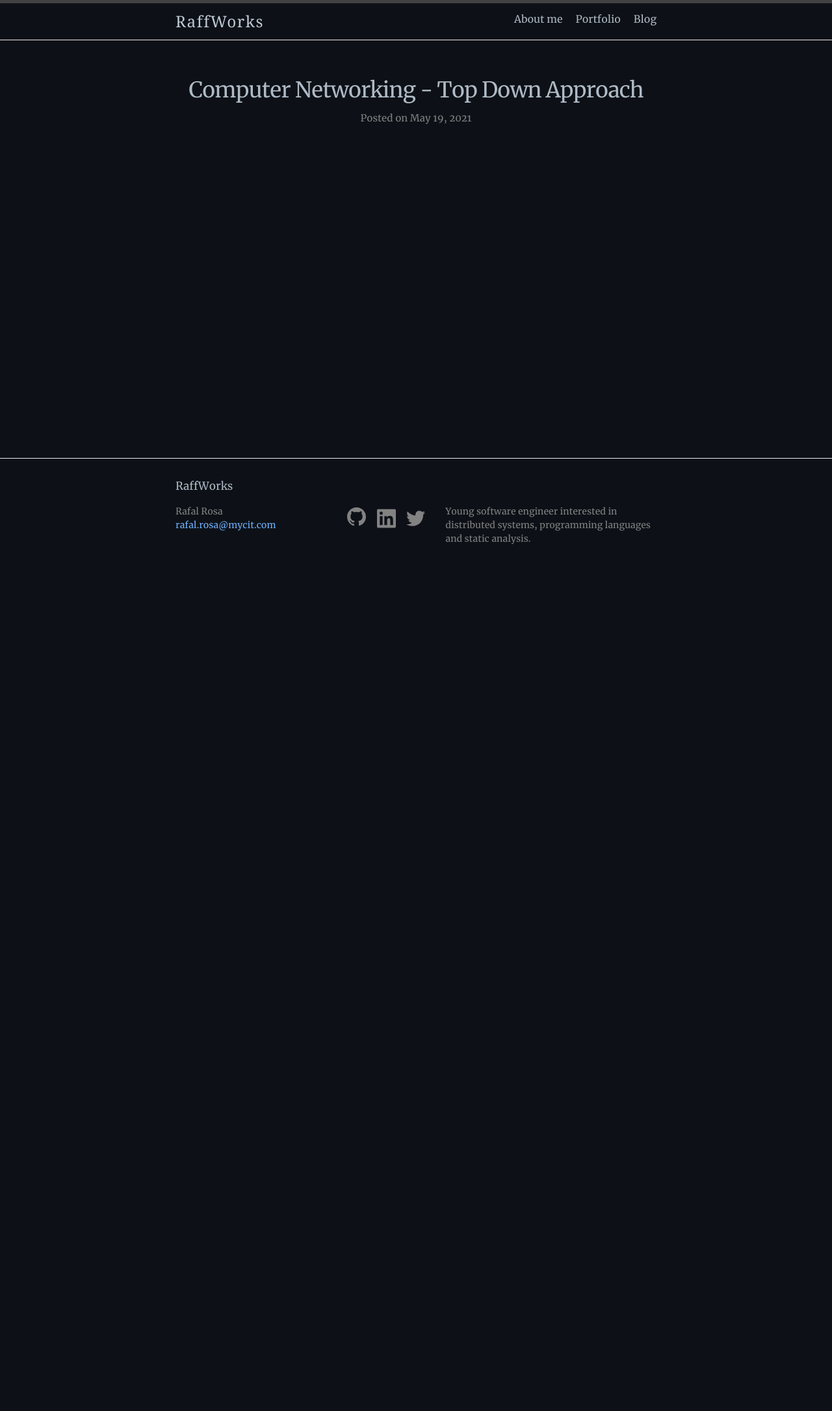
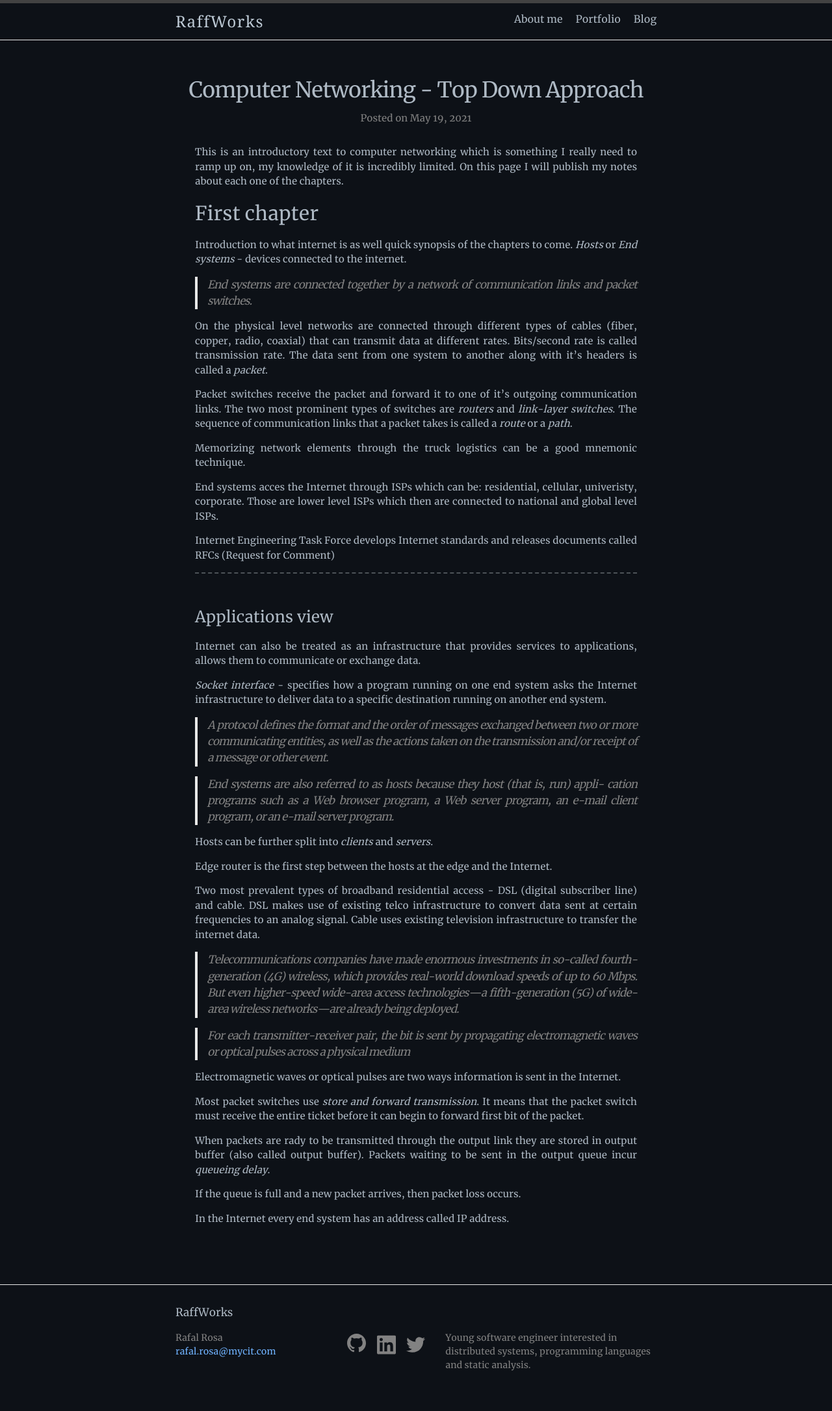
Before and after one commit to pomyslowynick/pomyslowynick.github.io, a Jekyll site: the page built from _posts/2021-11-11-networking-book.md, in a window 1280 px wide. Shown: the whole page at 65% size. Built offline with Jekyll 4.4.1, drawn with Linux system fonts in a browser that asks for light colours; before the commit the page ends 900 px from its top, so only the background shows below that.

Commit message:
Add notes for the networking book

```diff
--- a/_posts/2021-11-11-networking-book.md
+++ b/_posts/2021-11-11-networking-book.md
@@ -1,6 +1,53 @@
 ---
 layout: post
 title:  "Computer Networking - Top Down Approach"
-date:   2021-05-19 15:20:45 +0100
+date:   2021-05-19 20:20:45 +0100
 categories: networking learning ossu
 ---
+This is an introductory text to computer networking which is something I really need to ramp up on, my knowledge of it is incredibly limited. On this page I will publish my notes about each one of the chapters.
+## First chapter
+Introduction to what internet is as well quick synopsis of the chapters to come.
+*Hosts* or *End systems* - devices connected to the internet.
+> End systems are connected together by a network of *communication links* and *packet switches*.
+
+On the physical level networks are connected through different types of cables (fiber, copper, radio, coaxial) that can transmit data at different rates. Bits/second rate is called transmission rate.
+The data sent from one system to another along with it's headers is called a *packet*.
+
+Packet switches receive the packet and forward it to one of it's outgoing communication links. The two most prominent types of switches are *routers* and *link-layer switches*.
+The sequence of communication links that a packet takes is called a *route* or a *path*.
+
+Memorizing network elements through the truck logistics can be a good mnemonic technique.
+
+End systems acces the Internet through ISPs which can be: residential, cellular, univeristy, corporate. Those are lower level ISPs which then are connected to national and global level ISPs.
+
+Internet Engineering Task Force develops Internet standards and releases documents called RFCs (Request for Comment)
+
+### Applications view
+Internet can also be treated as an infrastructure that provides services to applications, allows them to communicate or exchange data.
+
+*Socket interface* - specifies how a program running on one end system asks the Internet infrastructure to deliver data to a specific destination running on another end system.
+
+> A protocol defines the format and the order of messages exchanged between two or more communicating entities, as well as the actions taken on the transmission and/or receipt of a message or other event.
+
+> End systems are also referred to as hosts because they host (that is, run) appli-
+cation programs such as a Web browser program, a Web server program, an e-mail client program, or an e-mail server program.
+
+Hosts can be further split into *clients* and *servers*.
+
+Edge router is the first step between the hosts at the edge and the Internet.
+
+Two most prevalent types of broadband residential access - DSL (digital subscriber line) and cable. DSL makes use of existing telco infrastructure to convert data sent at certain frequencies to an analog signal. Cable uses existing television infrastructure to transfer the internet data.
+
+> Telecommunications  companies  have  made  enormous  investments  in  so-called fourth-generation (4G) wireless, which provides real-world download speeds of up to 60  Mbps.  But  even  higher-speed  wide-area  access  technologies—a  fifth-generation (5G)  of  wide-area  wireless  networks—are  already  being  deployed.
+
+> For each transmitter-receiver pair, the  bit  is  sent  by  propagating  electromagnetic  waves  or  optical  pulses  across a physical  medium
+
+Electromagnetic waves or optical pulses are two ways information is sent in the Internet.
+
+Most packet switches use *store and forward transmission*. It means that the packet switch must receive the entire ticket before it can begin to forward first bit of the packet.
+
+When packets are rady to be transmitted through the output link they are stored in output buffer (also called output buffer). Packets waiting to be sent in the output queue incur *queueing delay*.
+
+If the queue is full and a new packet arrives, then packet loss occurs.
+
+In the Internet every end system has an address called IP address.
--- a/_sass/minima/_base.scss
+++ b/_sass/minima/_base.scss
@@ -239,19 +239,19 @@ table {
   margin-bottom: $spacing-unit;
   width: 100%;
   text-align: $table-text-align;
-  color: lighten($text-color, 18%);
+  color: lighten($text-color, 6%);
   border-collapse: collapse;
-  border: 1px solid $grey-color-light;
+  border: 2px solid $grey-color-light;
   tr {
     &:nth-child(even) {
-      background-color: lighten($grey-color-light, 6%);
+      background-color: lighten($background-color, 6%);
     }
   }
   th, td {
     padding: ($spacing-unit / 3) ($spacing-unit / 2);
   }
   th {
-    background-color: lighten($grey-color-light, 3%);
+    background-color: lighten($background-color, 3%);
     border: 1px solid darken($grey-color-light, 4%);
     border-bottom-color: darken($grey-color-light, 12%);
   }
```
Also changed, not shown: _posts/2021-11-02-ossu-progress.md (+13 -3 lines).
